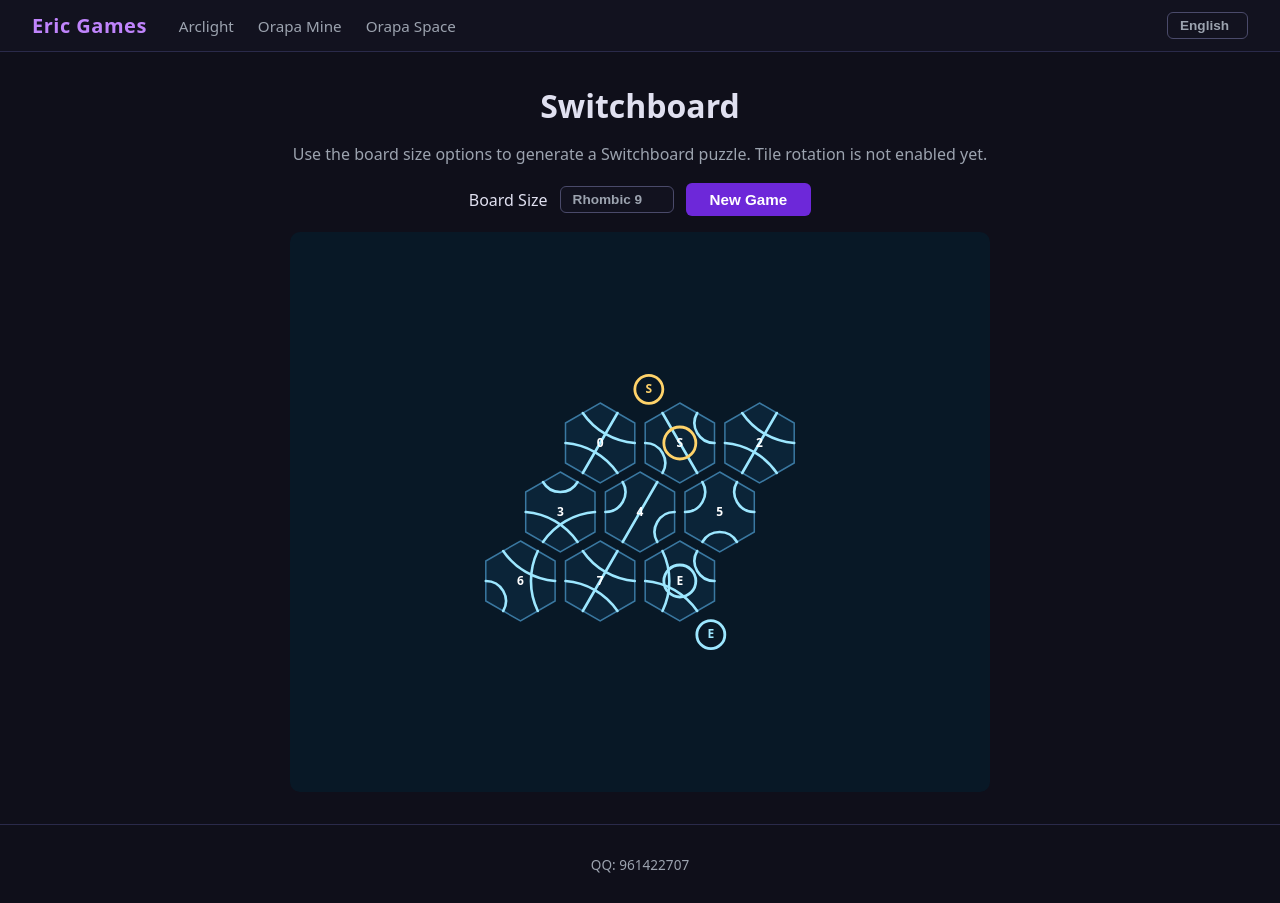
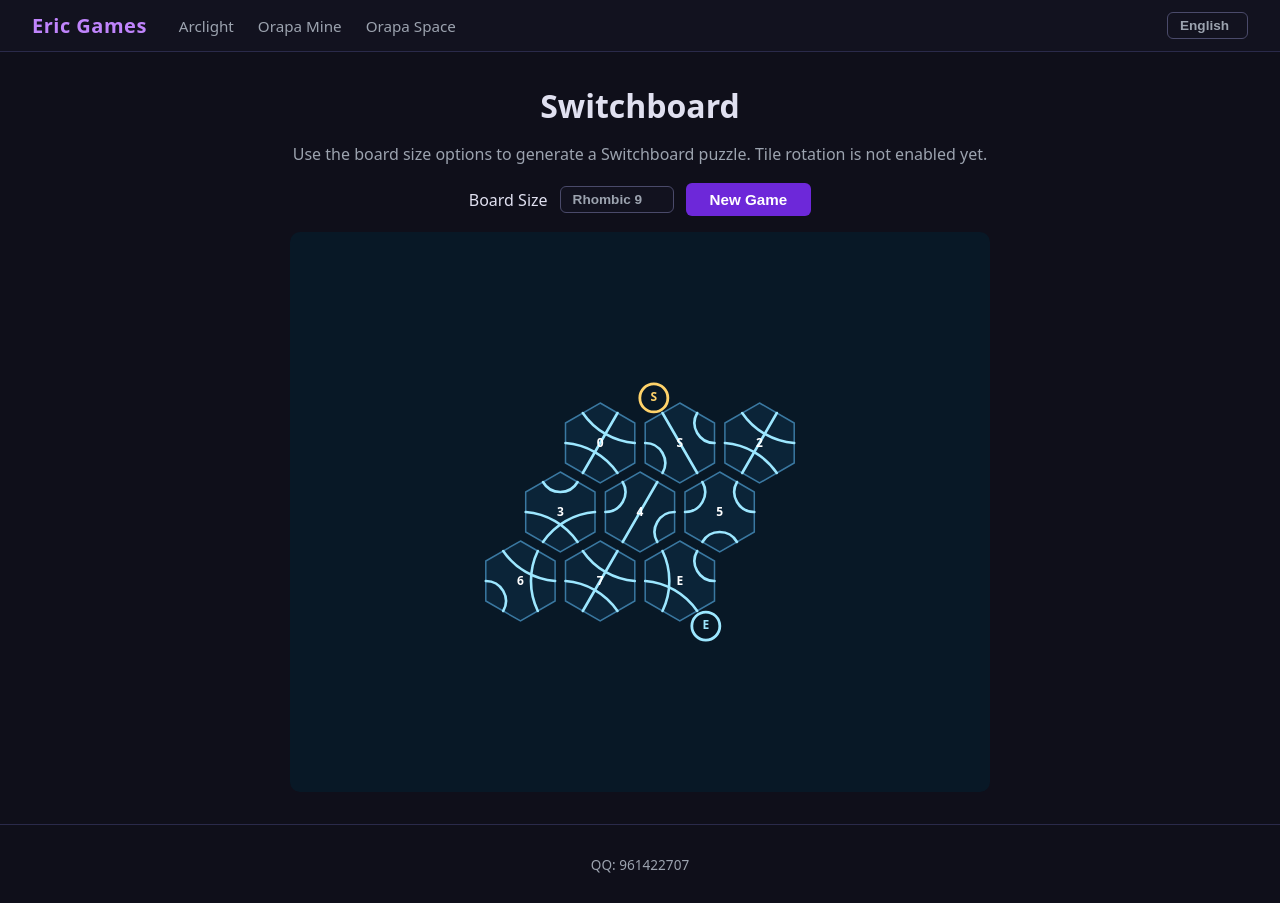
Before and after one commit to EricWebsmith/ericgames, a React (Vite) app: page /#/switchboard in a window 1280 px wide. Built offline with nearby package versions, Linux system fonts and the light colour scheme.

Commit message:
Keep only border S/E circles and move them closer to tiles
Agent-Logs-Url: https://github.com/EricWebsmith/ericgames/sessions/043783fa-def8-4e60-8f59-dccea7489654

Co-authored-by: EricWebsmith <338116+EricWebsmith@users.noreply.github.com>

```diff
--- a/src/components/Switchboard.tsx
+++ b/src/components/Switchboard.tsx
@@ -8,8 +8,7 @@ const SVG_W = 700;
 const SVG_H = 560;
 const HEX_SIZE = 46;
 const HEX_R = 40;
-const BORDER_MARKER_DISTANCE = HEX_R + 22;
-const TILE_MARKER_RADIUS = 16;
+const BORDER_MARKER_DISTANCE = HEX_R + 12;
 const BORDER_MARKER_RADIUS = 14;
 const START_MARKER_COLOR = '#ffd36a';
 const END_MARKER_COLOR = '#9de7ff';
@@ -227,16 +226,6 @@ export default function Switchboard() {
                   />
                 );
               })}
-              {markerLabel && (
-                <circle
-                  cx={x}
-                  cy={y}
-                  r={TILE_MARKER_RADIUS}
-                  fill="none"
-                  stroke={markerLabel === 'S' ? START_MARKER_COLOR : END_MARKER_COLOR}
-                  strokeWidth={2.8}
-                />
-              )}
               <text
                 x={x}
                 y={y + 0.5}
```
